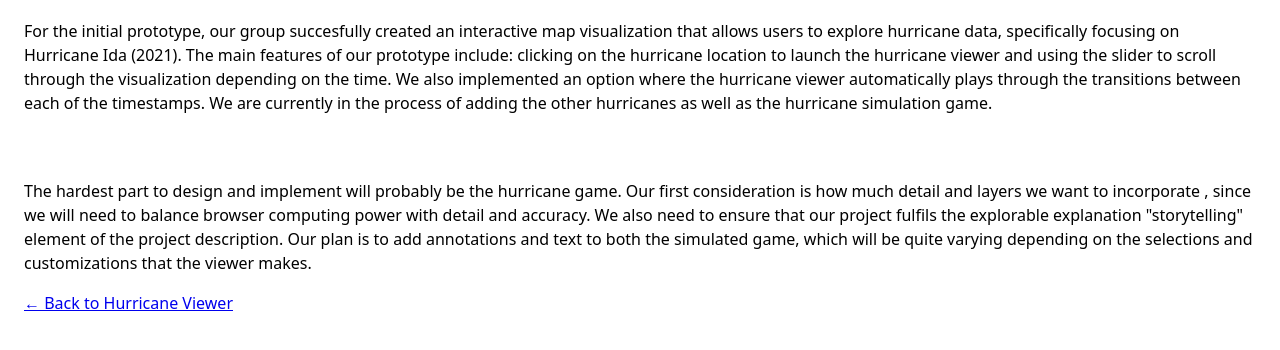
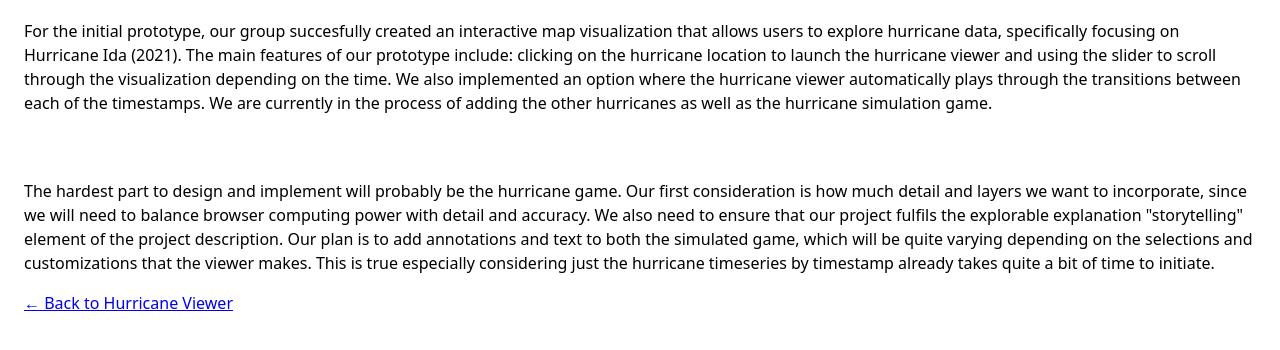
Before and after one commit to mmzhang7/Explorable-Explanations, a plain HTML site: page writeup/index.html in a window 1280 px wide. Shown: the part 112-462 px from the top of the page. Drawn offline with Linux system fonts and the light colour scheme; files that its build step writes are made by us from their sources.

Commit message:
update writeup

```diff
--- a/writeup/index.html
+++ b/writeup/index.html
@@ -15,10 +15,9 @@
         We also implemented an option where the hurricane viewer automatically plays through the transitions between each of the timestamps.
         We are currently in the process of adding the other hurricanes as well as the hurricane simulation game.</p>
         </p>
-    <p> The hardest part to design and implement will probably be the hurricane game. Our first consideration is how much detail and layers we want to incorporate
-    , since we will need to balance browser computing power with detail and accuracy. We also need to ensure that our project fulfils the explorable explanation "storytelling"
+    <p> The hardest part to design and implement will probably be the hurricane game. Our first consideration is how much detail and layers we want to incorporate, since we will need to balance browser computing power with detail and accuracy. We also need to ensure that our project fulfils the explorable explanation "storytelling"
     element of the project description. Our plan is to add annotations and text to both the simulated game, which will be quite varying
-depending on the selections and customizations that the viewer makes.</p>
+depending on the selections and customizations that the viewer makes. This is true especially considering just the hurricane timeseries by timestamp already takes quite a bit of time to initiate.</p>
 <a href="../index.html">← Back to Hurricane Viewer</a>
 </body>
 </html>
```
